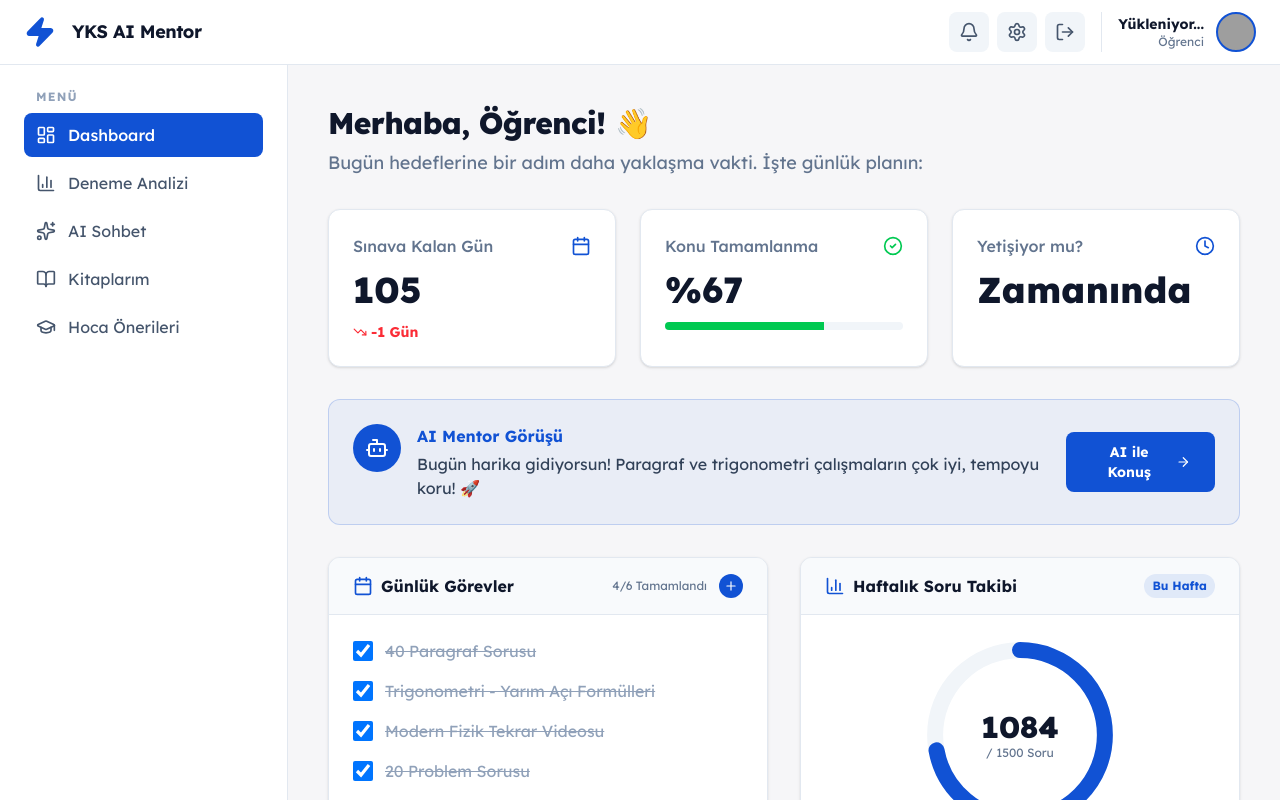
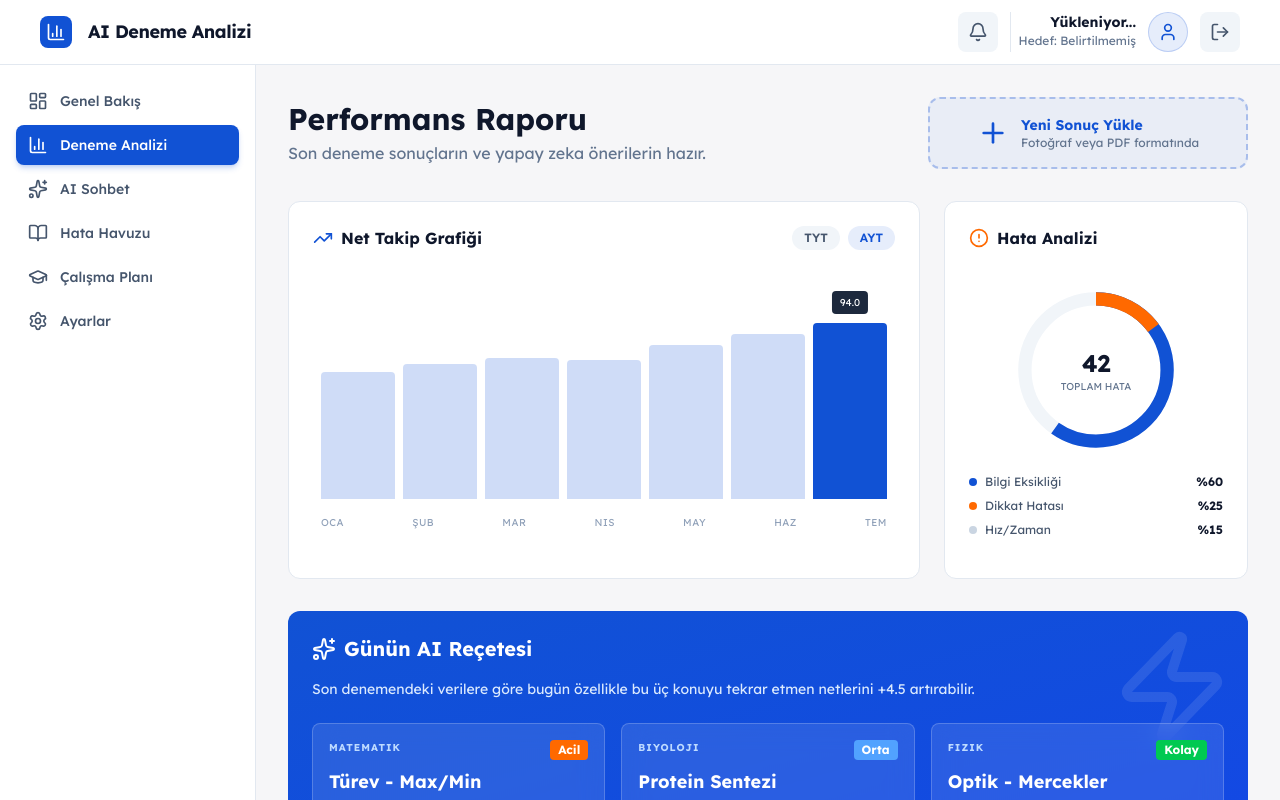
Before and after one commit to caporeyiz/uva-backend, a React (Vite) app in the folder frontend/: page /analysis in a window 1280 px wide. Shown: the top 800 px of the page. Built offline with nearby package versions, Linux system fonts and the light colour scheme; no server answers; sample sign-in values are in the browser's storage; grey boxes are pictures that could not be loaded.

Commit message:
Add React Router for URL-based navigation and update all components to use useNavigate

```diff
--- a/frontend/package.json
+++ b/frontend/package.json
@@ -19,6 +19,7 @@
     "motion": "^12.23.24",
     "react": "^19.0.0",
     "react-dom": "^19.0.0",
+    "react-router-dom": "^6.22.0",
     "serve": "^14.2.0"
   },
   "devDependencies": {
--- a/frontend/src/App.tsx
+++ b/frontend/src/App.tsx
@@ -3,7 +3,8 @@
  * SPDX-License-Identifier: Apache-2.0
  */
 
-import React, { useState, useEffect } from 'react';
+import React, { useEffect } from 'react';
+import { BrowserRouter, Routes, Route, Navigate, useNavigate } from 'react-router-dom';
 import LandingPage from './components/LandingPage';
 import Dashboard from './components/Dashboard';
 import AnalysisPage from './components/AnalysisPage';
@@ -12,78 +13,63 @@ import LoginPage from './components/LoginPage';
 import RegisterPage from './components/RegisterPage';
 import { authService } from './services/auth.service';
 
-type View = 'landing' | 'dashboard' | 'analysis' | 'chat' | 'login' | 'register';
+// Protected Route wrapper
+function ProtectedRoute({ children }: { children: React.ReactNode }) {
+  if (!authService.isAuthenticated()) {
+    return <Navigate to="/login" replace />;
+  }
+  return <>{children}</>;
+}
+
+// Public Route wrapper (redirect to dashboard if already logged in)
+function PublicRoute({ children }: { children: React.ReactNode }) {
+  if (authService.isAuthenticated()) {
+    return <Navigate to="/dashboard" replace />;
+  }
+  return <>{children}</>;
+}
 
 export default function App() {
-  const [view, setView] = useState<View>('landing');
-  const [isLoading, setIsLoading] = useState(true);
+  return (
+    <BrowserRouter>
+      <Routes>
+        {/* Public routes */}
+        <Route path="/" element={
+          <PublicRoute>
+            <LandingPage />
+          </PublicRoute>
+        } />
+        <Route path="/login" element={
+          <PublicRoute>
+            <LoginPage />
+          </PublicRoute>
+        } />
+        <Route path="/register" element={
+          <PublicRoute>
+            <RegisterPage />
+          </PublicRoute>
+        } />
 
-  // Check for existing session on mount
-  useEffect(() => {
-    const checkAuth = () => {
-      if (authService.isAuthenticated()) {
-        setView('dashboard');
-      }
-      setIsLoading(false);
-    };
-    checkAuth();
-  }, []);
+        {/* Protected routes */}
+        <Route path="/dashboard" element={
+          <ProtectedRoute>
+            <Dashboard />
+          </ProtectedRoute>
+        } />
+        <Route path="/analysis" element={
+          <ProtectedRoute>
+            <AnalysisPage />
+          </ProtectedRoute>
+        } />
+        <Route path="/chat" element={
+          <ProtectedRoute>
+            <ChatPage />
+          </ProtectedRoute>
+        } />
 
-  const handleLogout = () => {
-    authService.logout();
-    setView('landing');
-  };
-
-  if (isLoading) {
-    return (
-      <div className="min-h-screen flex items-center justify-center bg-background-light dark:bg-background-dark">
-        <div className="text-center">
-          <div className="animate-spin rounded-full h-12 w-12 border-b-2 border-primary mx-auto mb-4"></div>
-          <p className="text-slate-600 dark:text-slate-400">Yükleniyor...</p>
-        </div>
-      </div>
-    );
-  }
-
-  return (
-    <>
-      {view === 'landing' && (
-        <LandingPage
-          onLogin={() => setView('login')}
-          onRegister={() => setView('register')}
-        />
-      )}
-      {view === 'login' && (
-        <LoginPage
-          onLogin={() => setView('dashboard')}
-          onRegister={() => setView('register')}
-          onBack={() => setView('landing')}
-        />
-      )}
-      {view === 'register' && (
-        <RegisterPage
-          onRegister={() => setView('dashboard')}
-          onLogin={() => setView('login')}
-          onBack={() => setView('landing')}
-        />
-      )}
-      {view === 'dashboard' && (
-        <Dashboard
-          onNavigate={setView}
-          onLogout={handleLogout}
-        />
-      )}
-      {view === 'analysis' && (
-        <AnalysisPage
-          onNavigate={setView}
-          onLogout={handleLogout}
-        />
-      )}
-      {view === 'chat' && (
-        <ChatPage
-          onNavigate={setView}
-        />
-      )}
-    </>
+        {/* Catch all - redirect to landing */}
+        <Route path="*" element={<Navigate to="/" replace />} />
+      </Routes>
+    </BrowserRouter>
   );
 }
--- a/frontend/src/components/AnalysisPage.tsx
+++ b/frontend/src/components/AnalysisPage.tsx
@@ -4,6 +4,7 @@
  */
 
 import React, { useState, useEffect } from 'react';
+import { useNavigate } from 'react-router-dom';
 import { motion } from 'motion/react';
 import {
   BarChart3,
@@ -24,11 +25,8 @@ import {
   LogOut,
   Loader2
 } from 'lucide-react';
-
-interface AnalysisPageProps {
-  onNavigate: (view: 'landing' | 'dashboard' | 'analysis' | 'chat' | 'login' | 'register') => void;
-  onLogout: () => void;
-}
+import { userService, User as UserType } from '../services/user.service';
+import { authService } from '../services/auth.service';
 
 interface Prescription {
   subject: string;
@@ -51,7 +49,27 @@ const SidebarItem = ({ icon: Icon, label, active = false, onClick }: { icon: any
   </button>
 );
 
-export default function AnalysisPage({ onNavigate, onLogout }: AnalysisPageProps) {
+export default function AnalysisPage() {
+  const navigate = useNavigate();
+  const [user, setUser] = useState<UserType | null>(null);
+
+  const handleLogout = () => {
+    authService.logout();
+    navigate('/');
+  };
+
+  useEffect(() => {
+    const fetchUser = async () => {
+      try {
+        const userData = await userService.getCurrentUser();
+        setUser(userData);
+      } catch (error) {
+        console.error('Failed to fetch user:', error);
+      }
+    };
+    fetchUser();
+  }, []);
+
   const [prescriptions, setPrescriptions] = useState<Prescription[]>([
     { subject: "Matematik", status: "Acil", statusColor: "bg-orange-500", title: "Türev - Max/Min", desc: "Son 3 denemede bu konudan 4 soru kaçırdın. Konu özetini incele." },
     { subject: "Biyoloji", status: "Orta", statusColor: "bg-blue-400", title: "Protein Sentezi", desc: "Enzimlerle ilgili teknik bir bilgi hatası saptandı. 20dk tekrar." },
@@ -99,14 +117,14 @@ export default function AnalysisPage({ onNavigate, onLogout }: AnalysisPageProps
           </button>
           <div className="flex items-center gap-3 pl-2 border-l border-slate-200 dark:border-slate-800">
             <div className="hidden md:block text-right">
-              <p className="text-sm font-bold leading-none">Deniz Yılmaz</p>
-              <p className="text-xs text-slate-500 dark:text-slate-400 mt-1">Hedef: Tıp Fakültesi</p>
+              <p className="text-sm font-bold leading-none">{user?.full_name || 'Yükleniyor...'}</p>
+              <p className="text-xs text-slate-500 dark:text-slate-400 mt-1">Hedef: {user?.target_university || 'Belirtilmemiş'}</p>
             </div>
             <div className="size-10 rounded-full bg-primary/10 flex items-center justify-center border border-primary/20">
               <User size={20} className="text-primary" />
             </div>
             <button
-              onClick={onLogout}
+              onClick={handleLogout}
               className="flex size-10 items-center justify-center rounded-lg bg-slate-100 dark:bg-slate-800 text-slate-600 dark:text-slate-400 hover:bg-red-500/10 hover:text-red-500 transition-colors"
             >
               <LogOut size={20} />
@@ -119,9 +137,9 @@ export default function AnalysisPage({ onNavigate, onLogout }: AnalysisPageProps
         {/* Sidebar Navigation */}
         <aside className="hidden lg:flex w-64 flex-col border-r border-slate-200 dark:border-slate-800 bg-white dark:bg-slate-900 p-4 gap-2">
           <nav className="flex flex-col gap-1">
-            <SidebarItem icon={LayoutDashboard} label="Genel Bakış" onClick={() => onNavigate('dashboard')} />
+            <SidebarItem icon={LayoutDashboard} label="Genel Bakış" onClick={() => navigate('/dashboard')} />
             <SidebarItem icon={BarChart3} label="Deneme Analizi" active />
-            <SidebarItem icon={Sparkles} label="AI Sohbet" onClick={() => onNavigate('chat')} />
+            <SidebarItem icon={Sparkles} label="AI Sohbet" onClick={() => navigate('/chat')} />
             <SidebarItem icon={BookOpen} label="Hata Havuzu" />
             <SidebarItem icon={GraduationCap} label="Çalışma Planı" />
             <SidebarItem icon={Settings} label="Ayarlar" />
@@ -362,14 +380,14 @@ export default function AnalysisPage({ onNavigate, onLogout }: AnalysisPageProps
       {/* Mobile Navigation Bottom */}
       <div className="lg:hidden fixed bottom-0 left-0 right-0 bg-white dark:bg-slate-900 border-t border-slate-200 dark:border-slate-800 px-6 py-3 flex justify-around items-center z-50">
         <button
-          onClick={() => onNavigate('dashboard')}
+          onClick={() => navigate('/dashboard')}
           className="text-slate-400 flex flex-col items-center gap-1"
         >
           <LayoutDashboard size={24} />
           <span className="text-[10px] font-bold">Ana Sayfa</span>
         </button>
         <button
-          onClick={() => onNavigate('analysis')}
+          onClick={() => navigate('/analysis')}
           className="text-primary flex flex-col items-center gap-1"
         >
           <BarChart3 size={24} />
@@ -377,7 +395,7 @@ export default function AnalysisPage({ onNavigate, onLogout }: AnalysisPageProps
         </button>
         <div className="relative -top-6">
           <button
-            onClick={() => onNavigate('chat')}
+            onClick={() => navigate('/chat')}
             className="bg-primary size-14 rounded-full shadow-lg shadow-primary/40 flex items-center justify-center text-white"
           >
             <Sparkles size={32} />
--- a/frontend/src/components/ChatPage.tsx
+++ b/frontend/src/components/ChatPage.tsx
@@ -4,6 +4,7 @@
  */
 
 import React, { useState, useRef, useEffect } from 'react';
+import { useNavigate } from 'react-router-dom';
 import { motion, AnimatePresence } from 'motion/react';
 import {
   Sparkles,
@@ -30,11 +31,8 @@ interface Message {
   timestamp: string;
 }
 
-interface ChatPageProps {
-  onNavigate: (view: 'landing' | 'dashboard' | 'analysis' | 'chat' | 'login' | 'register') => void;
-}
-
-export default function ChatPage({ onNavigate }: ChatPageProps) {
+export default function ChatPage() {
+  const navigate = useNavigate();
   const [messages, setMessages] = useState<Message[]>([
     {
       id: '1',
@@ -104,7 +102,7 @@ export default function ChatPage({ onNavigate }: ChatPageProps) {
       <header className="flex items-center justify-between border-b border-slate-200 dark:border-slate-800 bg-white/80 dark:bg-background-dark/80 backdrop-blur-md px-6 py-4 z-10">
         <div className="flex items-center gap-3">
           <button
-            onClick={() => onNavigate('dashboard')}
+            onClick={() => navigate('/dashboard')}
             className="lg:hidden flex h-10 w-10 items-center justify-center rounded-lg bg-slate-100 dark:bg-slate-800 text-slate-600 dark:text-slate-300 mr-1"
           >
             <ChevronLeft size={20} />
--- a/frontend/src/components/Dashboard.tsx
+++ b/frontend/src/components/Dashboard.tsx
@@ -4,6 +4,7 @@
  */
 
 import React, { useState, useEffect } from 'react';
+import { useNavigate } from 'react-router-dom';
 import { motion, AnimatePresence } from 'motion/react';
 import {
   LayoutDashboard,
@@ -26,16 +27,12 @@ import {
   Loader2
 } from 'lucide-react';
 import { userService, User as UserType } from '../services/user.service';
+import { authService } from '../services/auth.service';
 
 interface Task {
   id: string;
   title: string;
   completed: boolean;
-}
-
-interface DashboardProps {
-  onNavigate: (view: 'landing' | 'dashboard' | 'analysis' | 'chat' | 'login' | 'register') => void;
-  onLogout: () => void;
 }
 
 const SidebarItem = ({ icon: Icon, label, active = false, onClick }: { icon: any, label: string, active?: boolean, onClick?: () => void }) => (
@@ -73,7 +70,13 @@ const StatCard = ({ label, value, icon: Icon, trend, trendColor }: { label: stri
   </motion.div>
 );
 
-export default function Dashboard({ onNavigate, onLogout }: DashboardProps) {
+export default function Dashboard() {
+  const navigate = useNavigate();
+
+  const handleLogout = () => {
+    authService.logout();
+    navigate('/');
+  };
   const [user, setUser] = useState<UserType | null>(null);
   const [isLoadingUser, setIsLoadingUser] = useState(true);
   const [tasks, setTasks] = useState<Task[]>(() => {
@@ -171,7 +174,7 @@ export default function Dashboard({ onNavigate, onLogout }: DashboardProps) {
               <Settings size={20} />
             </button>
             <button
-              onClick={onLogout}
+              onClick={handleLogout}
               className="flex items-center justify-center rounded-lg h-10 w-10 bg-slate-100 dark:bg-slate-800 text-slate-600 dark:text-slate-300 hover:bg-red-500/10 hover:text-red-500 transition-colors"
             >
               <LogOut size={20} />
@@ -196,9 +199,9 @@ export default function Dashboard({ onNavigate, onLogout }: DashboardProps) {
           <div className="flex flex-col gap-2">
             <p className="px-3 text-xs font-bold text-slate-400 uppercase tracking-widest">Menü</p>
             <nav className="flex flex-col gap-1">
-              <SidebarItem icon={LayoutDashboard} label="Dashboard" active onClick={() => onNavigate('dashboard')} />
-              <SidebarItem icon={BarChart3} label="Deneme Analizi" onClick={() => onNavigate('analysis')} />
-              <SidebarItem icon={Sparkles} label="AI Sohbet" onClick={() => onNavigate('chat')} />
+              <SidebarItem icon={LayoutDashboard} label="Dashboard" active onClick={() => navigate('/dashboard')} />
+              <SidebarItem icon={BarChart3} label="Deneme Analizi" onClick={() => navigate('/analysis')} />
+              <SidebarItem icon={Sparkles} label="AI Sohbet" onClick={() => navigate('/chat')} />
               <SidebarItem icon={BookOpen} label="Kitaplarım" />
               <SidebarItem icon={GraduationCap} label="Hoca Önerileri" />
             </nav>
@@ -285,7 +288,7 @@ export default function Dashboard({ onNavigate, onLogout }: DashboardProps) {
                 </div>
               </div>
               <button
-                onClick={() => onNavigate('chat')}
+                onClick={() => navigate('/chat')}
                 className="bg-primary text-white px-6 py-2.5 rounded-lg font-bold text-sm flex items-center gap-2 hover:bg-primary/90 transition-all"
               >
                 AI ile Konuş
@@ -404,7 +407,7 @@ export default function Dashboard({ onNavigate, onLogout }: DashboardProps) {
                 </div>
                 <div className="p-6 pt-0">
                   <button
-                    onClick={() => onNavigate('analysis')}
+                    onClick={() => navigate('/analysis')}
                     className="w-full py-3 border-2 border-slate-100 dark:border-slate-800 rounded-xl font-bold hover:bg-slate-50 dark:hover:bg-slate-800 transition-colors"
                   >
                     Detaylı Analiz Gör
@@ -419,14 +422,14 @@ export default function Dashboard({ onNavigate, onLogout }: DashboardProps) {
       {/* Mobile Navigation Bottom */}
       <div className="lg:hidden fixed bottom-0 left-0 right-0 bg-white dark:bg-slate-900 border-t border-slate-200 dark:border-slate-800 px-6 py-3 flex justify-around items-center z-50">
         <button
-          onClick={() => onNavigate('dashboard')}
+          onClick={() => navigate('/dashboard')}
           className="text-primary flex flex-col items-center gap-1"
         >
           <LayoutDashboard size={24} />
           <span className="text-[10px] font-bold">Ana Sayfa</span>
         </button>
         <button
-          onClick={() => onNavigate('analysis')}
+          onClick={() => navigate('/analysis')}
           className="text-slate-400 flex flex-col items-center gap-1"
         >
           <BarChart3 size={24} />
@@ -434,7 +437,7 @@ export default function Dashboard({ onNavigate, onLogout }: DashboardProps) {
         </button>
         <div className="relative -top-6">
           <button
-            onClick={() => onNavigate('chat')}
+            onClick={() => navigate('/chat')}
             className="bg-primary size-14 rounded-full shadow-lg shadow-primary/40 flex items-center justify-center text-white"
           >
             <Sparkles size={32} />
--- a/frontend/src/components/LandingPage.tsx
+++ b/frontend/src/components/LandingPage.tsx
@@ -4,6 +4,7 @@
  */
 
 import React from 'react';
+import { useNavigate } from 'react-router-dom';
 import { motion } from 'motion/react';
 import {
   Sparkles,
@@ -25,7 +26,8 @@ interface LandingPageProps {
   onRegister: () => void;
 }
 
-export default function LandingPage({ onLogin, onRegister }: LandingPageProps) {
+export default function LandingPage() {
+  const navigate = useNavigate();
   const [isMenuOpen, setIsMenuOpen] = React.useState(false);
 
   return (
@@ -46,13 +48,13 @@ export default function LandingPage({ onLogin, onRegister }: LandingPageProps) {
 
           <div className="flex gap-3">
             <button
-              onClick={onLogin}
+              onClick={() => navigate('/login')}
               className="hidden sm:flex min-w-[100px] cursor-pointer items-center justify-center rounded-lg h-10 px-4 bg-slate-200 dark:bg-slate-800 text-slate-900 dark:text-slate-100 text-sm font-bold transition-all hover:bg-slate-300 dark:hover:bg-slate-700"
             >
               <span>Giriş Yap</span>
             </button>
             <button
-              onClick={onRegister}
+              onClick={() => navigate('/register')}
               className="flex min-w-[120px] cursor-pointer items-center justify-center rounded-lg h-10 px-4 bg-primary text-white text-sm font-bold shadow-lg shadow-primary/20 hover:scale-105 transition-all"
             >
               <span>Ücretsiz Başla</span>
@@ -78,8 +80,8 @@ export default function LandingPage({ onLogin, onRegister }: LandingPageProps) {
             <a className="text-lg font-medium" href="#hakkimizda" onClick={() => setIsMenuOpen(false)}>Hakkımızda</a>
             <hr className="border-slate-200 dark:border-slate-800" />
             <div className="flex flex-col gap-3">
-              <button onClick={onLogin} className="w-full py-4 bg-slate-100 dark:bg-slate-800 text-slate-900 dark:text-white font-bold rounded-xl">Giriş Yap</button>
-              <button onClick={onRegister} className="w-full py-4 bg-primary text-white font-bold rounded-xl">Ücretsiz Başla</button>
+              <button onClick={() => navigate('/login')} className="w-full py-4 bg-slate-100 dark:bg-slate-800 text-slate-900 dark:text-white font-bold rounded-xl">Giriş Yap</button>
+              <button onClick={() => navigate('/register')} className="w-full py-4 bg-primary text-white font-bold rounded-xl">Ücretsiz Başla</button>
             </div>
           </motion.div>
         )}
@@ -109,7 +111,7 @@ export default function LandingPage({ onLogin, onRegister }: LandingPageProps) {
                   </div>
                   <div className="flex flex-col sm:flex-row gap-4">
                     <button
-                      onClick={onRegister}
+                      onClick={() => navigate('/register')}
                       className="flex min-w-[200px] cursor-pointer items-center justify-center rounded-xl h-14 px-8 bg-primary text-white text-lg font-bold shadow-xl shadow-primary/30 hover:bg-primary/90 transition-all"
                     >
                       Hemen Ücretsiz Başla
@@ -315,7 +317,7 @@ export default function LandingPage({ onLogin, onRegister }: LandingPageProps) {
                   </ul>
                   <div className="pt-4">
                     <button
-                      onClick={onRegister}
+                      onClick={() => navigate('/register')}
                       className="bg-primary text-white px-8 py-4 rounded-xl font-bold text-lg hover:bg-primary/90 transition-all shadow-xl shadow-primary/20 flex items-center gap-2"
                     >
                       AI Sohbeti Dene
@@ -336,7 +338,7 @@ export default function LandingPage({ onLogin, onRegister }: LandingPageProps) {
               <p className="text-white/80 text-lg md:text-xl mb-12 max-w-2xl mx-auto">Binlerce öğrenci AI Mentor ile netlerini artırıyor. Sen de bu başarının bir parçası olmaya hazır mısın?</p>
               <div className="flex flex-col sm:flex-row gap-4 justify-center">
                 <button
-                  onClick={onRegister}
+                  onClick={() => navigate('/register')}
                   className="bg-white text-primary px-10 py-4 rounded-xl font-bold text-lg hover:bg-slate-100 transition-all shadow-xl"
                 >
                   Ücretsiz Hesabını Oluştur
--- a/frontend/src/components/LoginPage.tsx
+++ b/frontend/src/components/LoginPage.tsx
@@ -4,6 +4,7 @@
  */
 
 import React, { useState } from 'react';
+import { useNavigate } from 'react-router-dom';
 import { motion } from 'motion/react';
 import {
   Sparkles,
@@ -18,13 +19,8 @@ import {
 } from 'lucide-react';
 import { authService } from '../services/auth.service';
 
-interface LoginPageProps {
-  onLogin: () => void;
-  onRegister: () => void;
-  onBack: () => void;
-}
-
-export default function LoginPage({ onLogin, onRegister, onBack }: LoginPageProps) {
+export default function LoginPage() {
+  const navigate = useNavigate();
   const [email, setEmail] = useState('');
   const [password, setPassword] = useState('');
   const [isLoading, setIsLoading] = useState(false);
@@ -37,7 +33,7 @@ export default function LoginPage({ onLogin, onRegister, onBack }: LoginPageProp
 
     try {
       await authService.login({ email, password });
-      onLogin();
+      navigate('/dashboard');
     } catch (err: any) {
       setError(err.response?.data?.detail || 'Giriş başarısız. Lütfen bilgilerinizi kontrol edin.');
     } finally {
@@ -93,7 +89,7 @@ export default function LoginPage({ onLogin, onRegister, onBack }: LoginPageProp
         {/* Right Side - Form */}
         <div className="p-8 md:p-12 flex flex-col justify-center">
           <button
-            onClick={onBack}
+            onClick={() => navigate('/')}
             className="flex items-center gap-2 text-slate-500 hover:text-primary transition-colors text-sm font-medium mb-8 w-fit"
           >
             <ChevronLeft size={16} />
@@ -194,7 +190,7 @@ export default function LoginPage({ onLogin, onRegister, onBack }: LoginPageProp
           <p className="text-center mt-10 text-slate-500 dark:text-slate-400 text-sm">
             Hesabın yok mu? {' '}
             <button
-              onClick={onRegister}
+              onClick={() => navigate('/register')}
               className="text-primary font-bold hover:underline"
             >
               Ücretsiz Kayıt Ol
--- a/frontend/src/components/RegisterPage.tsx
+++ b/frontend/src/components/RegisterPage.tsx
@@ -4,6 +4,7 @@
  */
 
 import React, { useState } from 'react';
+import { useNavigate } from 'react-router-dom';
 import { motion } from 'motion/react';
 import {
     Sparkles,
@@ -19,13 +20,8 @@ import {
 } from 'lucide-react';
 import { authService } from '../services/auth.service';
 
-interface RegisterPageProps {
-    onRegister: () => void;
-    onLogin: () => void;
-    onBack: () => void;
-}
-
-export default function RegisterPage({ onRegister, onLogin, onBack }: RegisterPageProps) {
+export default function RegisterPage() {
+    const navigate = useNavigate();
     const [fullName, setFullName] = useState('');
     const [email, setEmail] = useState('');
     const [password, setPassword] = useState('');
@@ -50,7 +46,7 @@ export default function RegisterPage({ onRegister, onLogin, onBack }: RegisterPa
                 password,
                 full_name: fullName
             });
-            onRegister();
+            navigate('/dashboard');
         } catch (err: any) {
             const errorDetail = err.response?.data?.detail;
             if (errorDetail === 'Email already registered') {
@@ -121,7 +117,7 @@ export default function RegisterPage({ onRegister, onLogin, onBack }: RegisterPa
                 {/* Right Side - Form */}
                 <div className="p-8 md:p-12 flex flex-col justify-center">
                     <button
-                        onClick={onBack}
+                        onClick={() => navigate('/')}
                         className="flex items-center gap-2 text-slate-500 hover:text-primary transition-colors text-sm font-medium mb-8 w-fit"
                     >
                         <ChevronLeft size={16} />
@@ -233,7 +229,7 @@ export default function RegisterPage({ onRegister, onLogin, onBack }: RegisterPa
                     <p className="text-center mt-6 text-slate-500 dark:text-slate-400 text-sm">
                         Zaten hesabın var mı? {' '}
                         <button
-                            onClick={onLogin}
+                            onClick={() => navigate('/login')}
                             className="text-primary font-bold hover:underline"
                         >
                             Giriş Yap
```
